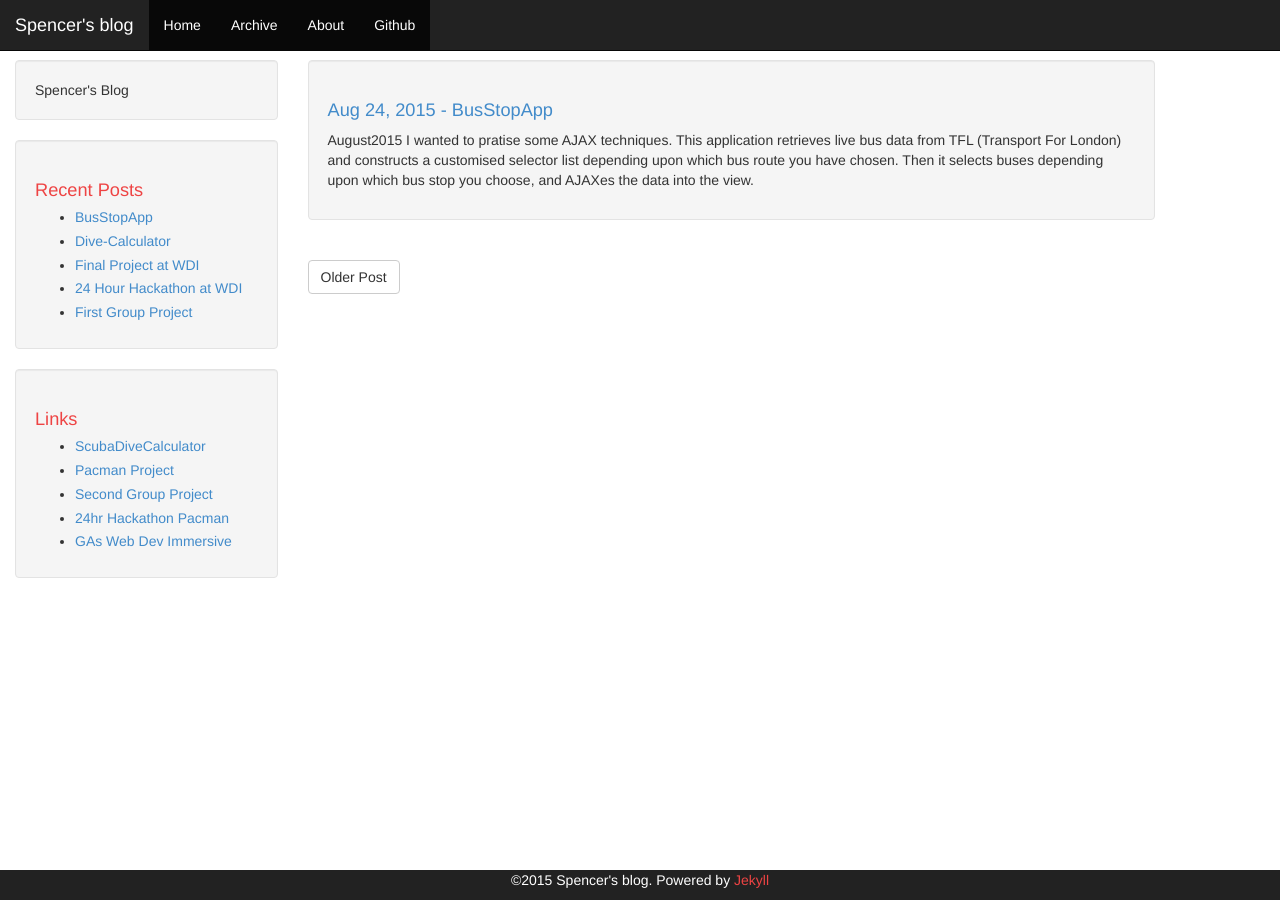
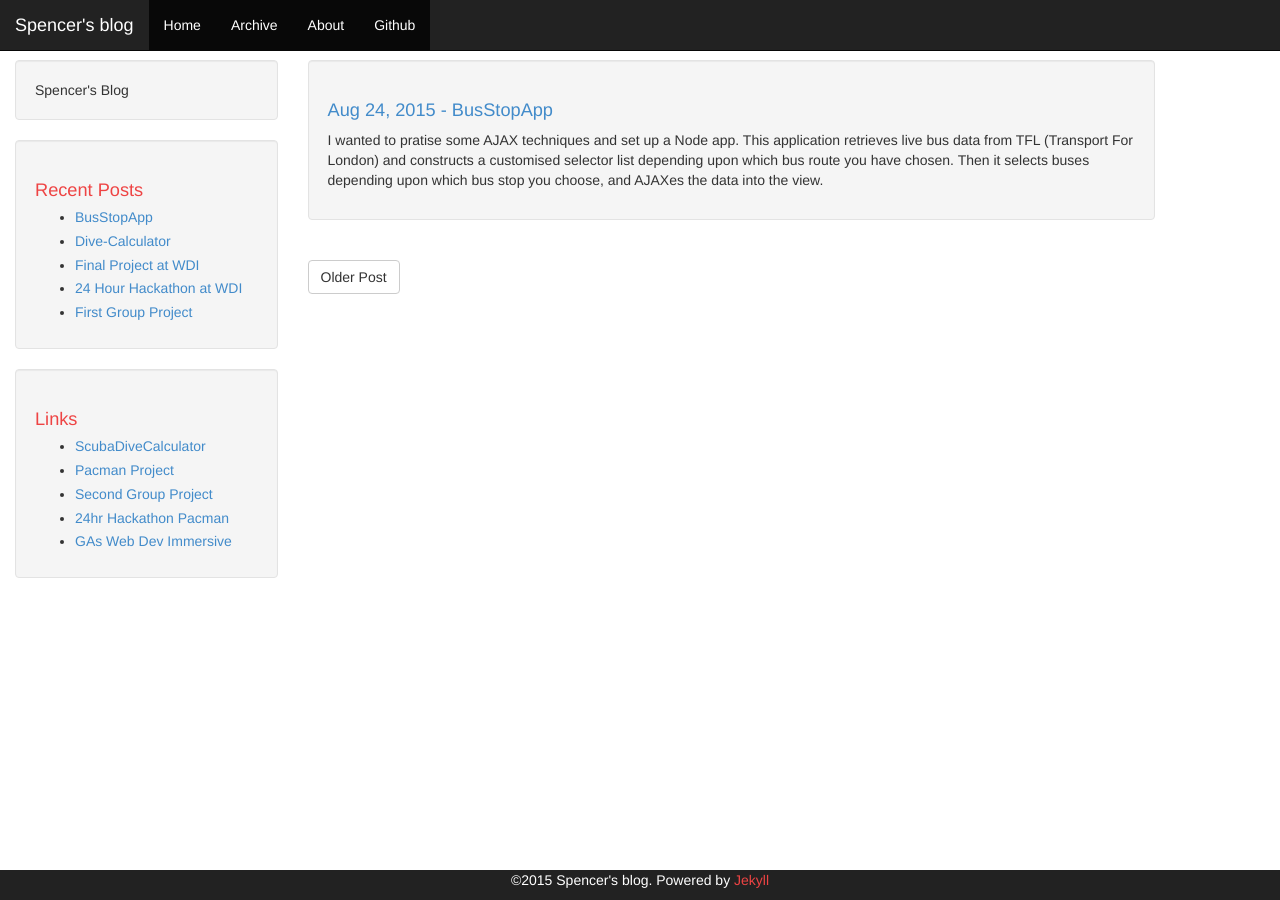
Before and after one commit to spencermeyer/spencermeyer.github.io, a Jekyll site: the page built from _posts/2015-08-24-BusStop.markdown, in a window 1280 px wide. Built offline with Jekyll 4.4.1, drawn with Linux system fonts in a browser that asks for light colours; Markdown is read by kramdown in place of the engine named in the settings.

Commit message:
a little tidying up

```diff
--- a/_posts/2015-08-10-Dive_Calculator.markdown
+++ b/_posts/2015-08-10-Dive_Calculator.markdown
@@ -5,5 +5,4 @@ date:   2015-08-10 15:43:52
 categories: jekyll update
 ---
 
-August2015
 I thought I would practise with JavaScript some more, and also use Bootstrap (the CSS framework).  To do this I started a scuba diving air consumption calculator.  It makes extensive use of Twitter Bootstrap.  It was really easy to keep the site responsive with this framework.
--- a/_posts/2015-08-24-BusStop.markdown
+++ b/_posts/2015-08-24-BusStop.markdown
@@ -5,5 +5,4 @@ date:   2015-08-24 15:43:52
 categories: jekyll update
 ---
 
-August2015
-I wanted to pratise some AJAX techniques.  This application retrieves live bus data from TFL (Transport For London) and constructs a customised selector list depending upon which bus route you have chosen.  Then it selects buses depending upon which bus stop you choose, and AJAXes the data into the view.
+I wanted to pratise some AJAX techniques and set up a Node app.  This application retrieves live bus data from TFL (Transport For London) and constructs a customised selector list depending upon which bus route you have chosen.  Then it selects buses depending upon which bus stop you choose, and AJAXes the data into the view.
```
